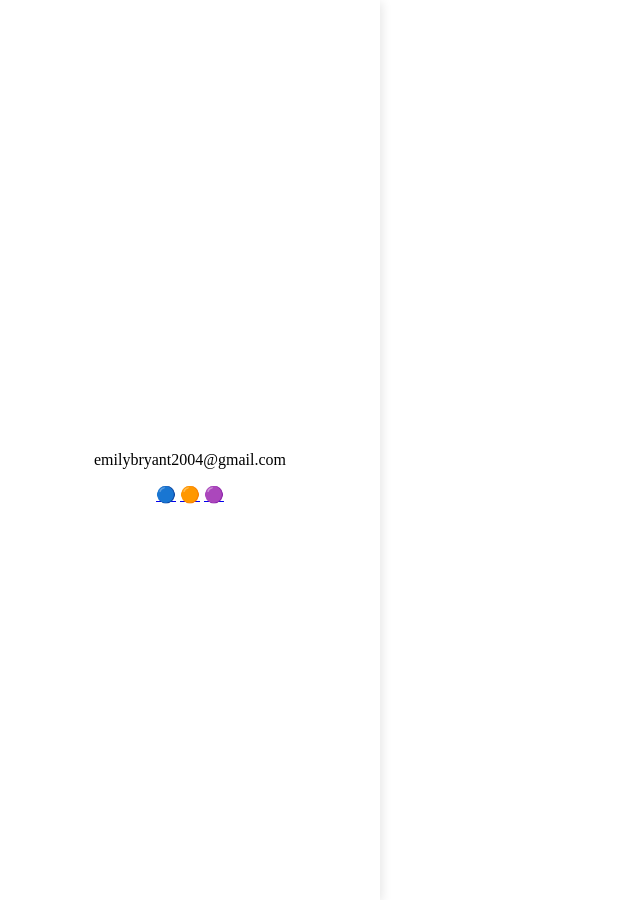
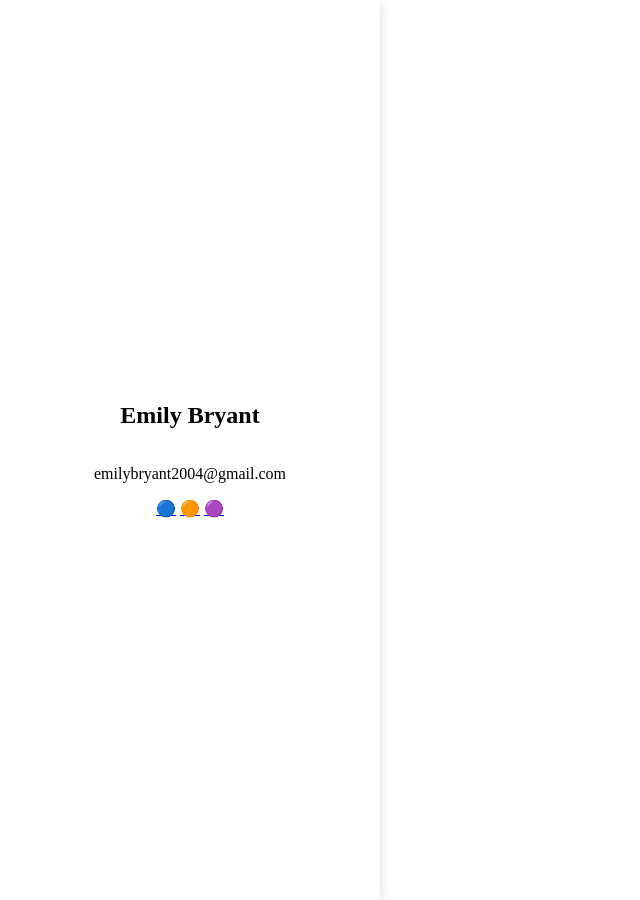
Before and after one commit to Moonflower-pixel/2025-portfolio, a Jekyll site: the page built from index.html, in a window 1280 px wide. Shown: the whole page, without its empty margins (0-640 px from the left). Built offline with Jekyll 4.4.1, drawn with Linux system fonts in a browser that asks for light colours.

Commit message:
added name
forgot to add name like an idiot

```diff
--- a/_config.yml
+++ b/_config.yml
@@ -1,4 +1,5 @@
 title: Emily Bryant Portfolio
+name: Emily Bryant
 email: emilybryant2004@gmail.com
 baseurl: "/2025-portfolio/"
 
```
